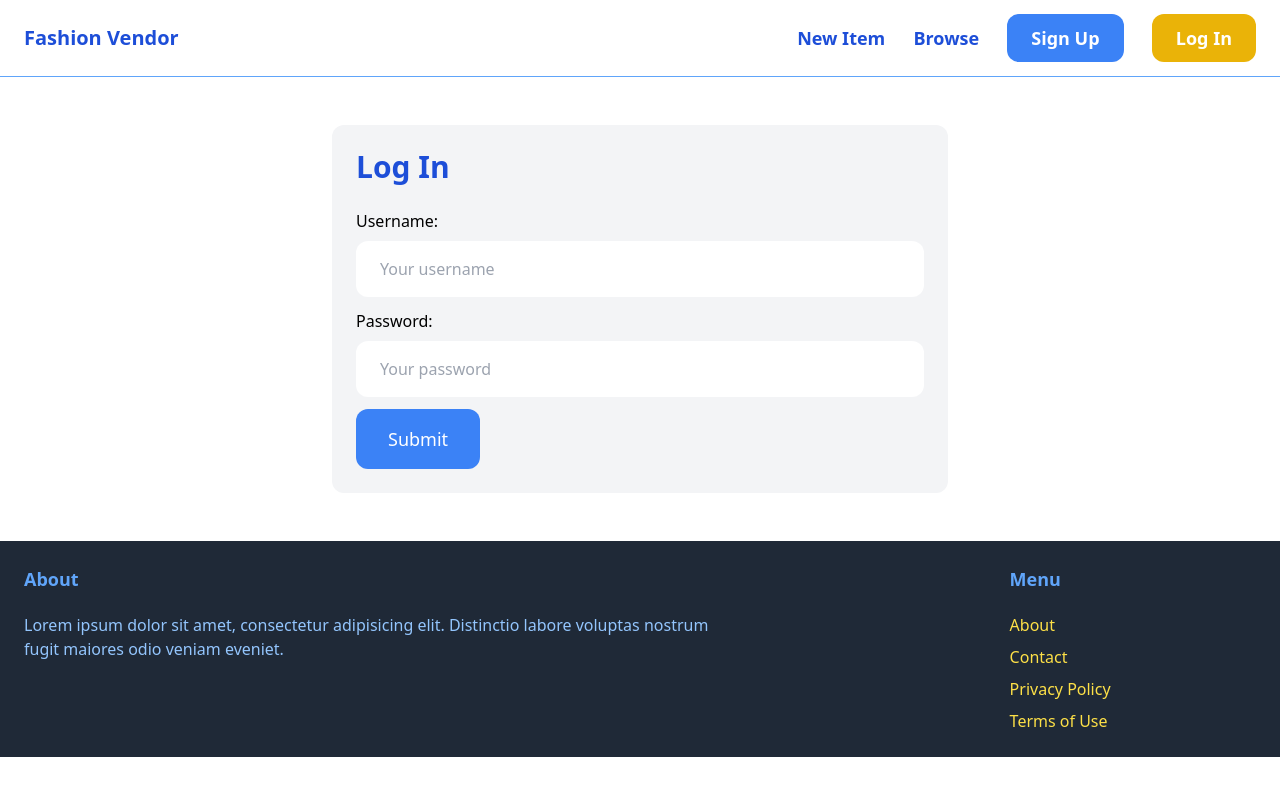
After one commit to houdinipapi/Fashion-Vendor-App, a Django app: page /login/ in a window 1280 px wide. The commit adds this page. Run offline with Django 5.2, Linux system fonts and the light colour scheme; some libraries are stand-ins or nearby versions.

Commit message:
Update login and logout URLs and add login form

```diff
--- a/Fashion_Vendor/Fashion_Vendor/settings.py
+++ b/Fashion_Vendor/Fashion_Vendor/settings.py
@@ -26,6 +26,10 @@ SECRET_KEY = "django-insecure-wp8cp02!p2tq8fnq70_94x1j$jlu+(%8@a83^pk^deyqjh$@t3
 DEBUG = True
 
 ALLOWED_HOSTS = []
+
+LOGIN_URL = "/login/"
+LOGIN_REDIRECT_URL = "/"
+LOGOUT_REDIRECT_URL = "/"
 
 
 # Application definition
--- a/Fashion_Vendor/core/forms.py
+++ b/Fashion_Vendor/core/forms.py
@@ -1,6 +1,26 @@
 from django import forms
-from django.contrib.auth.forms import UserCreationForm
+from django.contrib.auth.forms import UserCreationForm, AuthenticationForm
 from django.contrib.auth.models import User
+
+
+class LoginForm(AuthenticationForm):
+    username = forms.CharField(
+        widget=forms.TextInput(
+            attrs={
+                "placeholder": "Your username",
+                "class": "w-full py-4 px-6 rounded-xl",
+            }
+        )
+    )
+
+    password = forms.CharField(
+        widget=forms.PasswordInput(
+            attrs={
+                "placeholder": "Your password",
+                "class": "w-full py-4 px-6 rounded-xl",
+            }
+        )
+    )
 
 
 class SignupForm(UserCreationForm):
--- a/Fashion_Vendor/core/templates/core/base.html
+++ b/Fashion_Vendor/core/templates/core/base.html
@@ -31,7 +31,7 @@
             <a href="{% url 'core:signup' %}" class="px-6 py-3 text-lg font-semibold bg-blue-500 text-white rounded-xl hover:bg-blue-700">Sign Up</a>
 
             <!-- Log In Button -->
-            <a href="#" class="px-6 py-3 text-lg font-semibold bg-yellow-500 text-white rounded-xl hover:bg-yellow-700">Log In</a>
+            <a href="{% url 'core:login' %}" class="px-6 py-3 text-lg font-semibold bg-yellow-500 text-white rounded-xl hover:bg-yellow-700">Log In</a>
 
         </div>
 
--- /dev/null
+++ b/Fashion_Vendor/core/templates/core/login.html
@@ -0,0 +1,43 @@
+{% extends "core/base.html" %}
+
+{% block title %}Log In{% endblock %}
+
+{% block content %}
+<div class="w-1/2 my-6 mx-auto p-6 bg-gray-100 rounded-xl">
+    <h1 class="mb-6 text-3xl font-semibold text-blue-700">Log In</h1>
+
+    <form action="." method="post">
+        {% csrf_token %}
+
+        <!-- {{ form.as_p}} -->
+
+
+        <div class="mb-3">
+            <label class="inline-block mb-2">Username:</label><br>
+            {{ form.username }}
+            {{ form.username.errors }}
+        </div>
+
+
+        <div class="mb-3">
+            <label class="inline-block mb-2">Password:</label><br>
+            {{ form.password }}
+            {{ form.password.errors }}
+        </div>
+
+
+        {% if form.errors or form.non_field_errors %}
+            <div class="mb-3 p-6 bg-red-100 rounded-xl">
+                {% for field in form %}
+                    {{ field.errors }}
+                {% endfor %}
+
+                {{ form.non_field_errors }}
+            </div>
+        {% endif %}
+
+        <button class="py-4 px-8 text-lg bg-blue-500 hover:bg-blue-700 rounded-xl text-white">Submit</button>
+    </form>
+
+</div>
+{% endblock %}
--- a/Fashion_Vendor/core/urls.py
+++ b/Fashion_Vendor/core/urls.py
@@ -1,6 +1,8 @@
+from django.contrib.auth import views as auth_views
 from django.urls import path
 
 from . import views
+from .forms import LoginForm
 
 app_name = "core"
 
@@ -8,4 +10,5 @@ urlpatterns = [
     path("", views.index, name="index"),
     path("contact/", views.contact, name="contact"),
     path("signup/", views.signup, name="signup"),
+    path("login/", auth_views.LoginView.as_view(template_name="core/login.html", authentication_form=LoginForm), name="login"),
 ]
```
Also changed, not shown: Fashion_Vendor/db.sqlite3.
